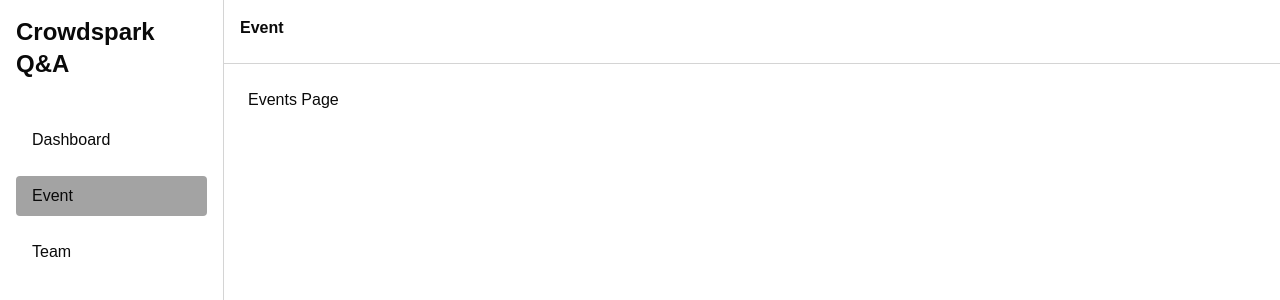
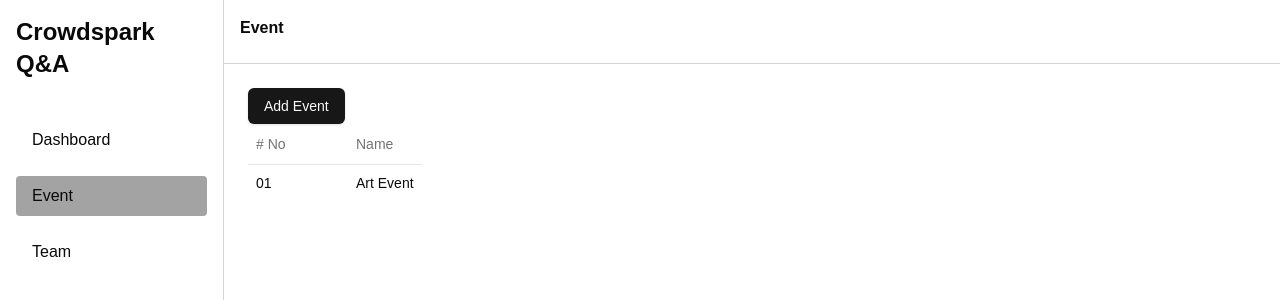
Before and after one commit to m0nztrum/crowdspark, a React (Vite) app: page /app/events in a window 1280 px wide. Shown: the top 300 px of the page. Built offline with nearby package versions, Linux system fonts and the light colour scheme; a web font is replaced by a local one.

Commit message:
events creation dialog (admin)

```diff
--- a/src/routes/admin/Event.tsx
+++ b/src/routes/admin/Event.tsx
@@ -1,9 +1,60 @@
 import { AdminLayout } from '@/layout/AdminLayout';
+import {
+    Table,
+    TableBody,
+    TableCell,
+    TableHead,
+    TableHeader,
+    TableRow,
+} from '@/components/ui/table';
+import {
+    Dialog,
+    DialogContent,
+    DialogDescription,
+    DialogHeader,
+    DialogTitle,
+    DialogTrigger,
+} from '@/components/ui/dialog';
+import { Button } from '@/components/ui/button';
 
 export const AdminEvents = () => {
     return (
         <AdminLayout title="Event">
-            <h1>Events Page</h1>
+            <div className="flex">
+                <div>
+                    <Dialog>
+                        <DialogTrigger>
+                            <Button variant="default">Add Event</Button>
+                        </DialogTrigger>
+                        <DialogContent>
+                            <DialogHeader>
+                                <DialogTitle className="text-center">
+                                    Create a new Event?
+                                </DialogTitle>
+                                <DialogDescription>
+                                    This action cannot be undone. This will permanently delete your
+                                    account and remove your data from our servers.
+                                </DialogDescription>
+                            </DialogHeader>
+                        </DialogContent>
+                    </Dialog>
+                </div>
+            </div>
+            <Table>
+                {/* <TableCaption>A list of your recent invoices.</TableCaption> */}
+                <TableHeader>
+                    <TableRow>
+                        <TableHead className="w-[100px]"># No</TableHead>
+                        <TableHead>Name</TableHead>
+                    </TableRow>
+                </TableHeader>
+                <TableBody>
+                    <TableRow>
+                        <TableCell className="font-medium">01</TableCell>
+                        <TableCell>Art Event</TableCell>
+                    </TableRow>
+                </TableBody>
+            </Table>
         </AdminLayout>
     );
 };
```
